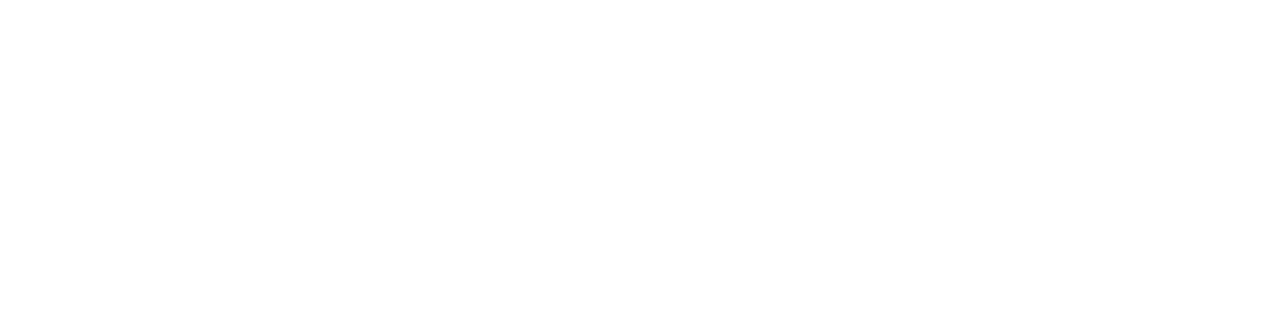
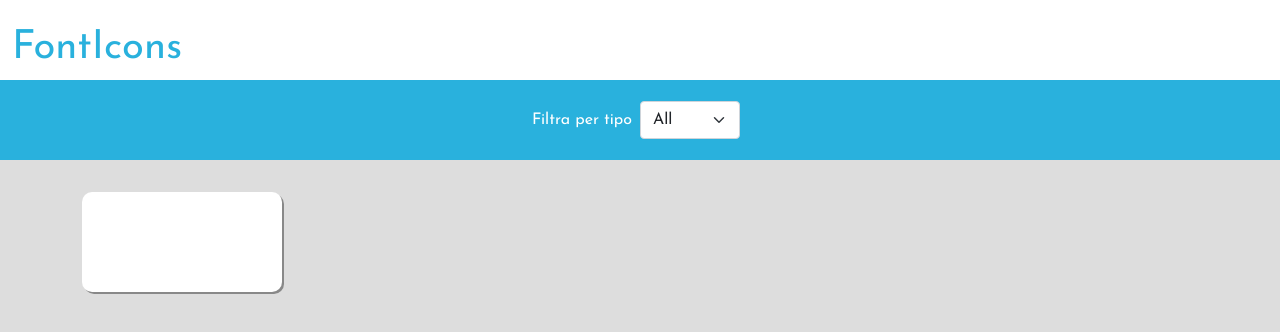
Before and after one commit to R3n1t0/js-es6-icons, a plain HTML site: page index.html in a window 1280 px wide. Drawn offline with nearby package versions, Linux system fonts and the light colour scheme.

Commit message:
ripreso da poco

```diff
--- a/css/style.css
+++ b/css/style.css
@@ -0,0 +1,40 @@
+body{
+  background-color: #dddddd;
+  font-family: 'Josefin Sans', sans-serif;
+}
+
+header .up{
+  background-color: white;
+  color: #29B1DD;
+  height: 80px;
+}
+
+header .down{
+  background-color: #29B1DD;
+  color: white;
+  height: 80px;
+}
+
+header .form-select{
+  width: 100px;
+}
+
+.rl-card{
+  background-color: white;
+  border-radius: 10px;
+  width: 200px;
+  height: 100px;
+  box-shadow: 2px 2px #888888;
+}
+
+animals{
+  color: #0000ff;
+}
+
+vegetables{
+  color: #FFA500;
+}
+
+vegetables{
+  color: #800080;
+}
--- a/index.html
+++ b/index.html
@@ -7,7 +7,13 @@
 
   <link rel="stylesheet" href="https://cdnjs.cloudflare.com/ajax/libs/font-awesome/4.7.0/css/font-awesome.min.css">
 
+  <link rel="preconnect" href="https://fonts.googleapis.com">
+  <link rel="preconnect" href="https://fonts.gstatic.com" crossorigin>
+  <link href="https://fonts.googleapis.com/css2?family=Josefin+Sans&family=Lato:wght@300&family=Montserrat:wght@300;400&family=Roboto&display=swap" rel="stylesheet">
+
+
   <link href="https://cdn.jsdelivr.net/npm/bootstrap@5.1.3/dist/css/bootstrap.min.css" rel="stylesheet" integrity="sha384-1BmE4kWBq78iYhFldvKuhfTAU6auU8tT94WrHftjDbrCEXSU1oBoqyl2QvZ6jIW3" crossorigin="anonymous">
+
 
   <link rel="stylesheet" href="./css/style.css">
 
@@ -15,6 +21,36 @@
 </head>
 <body>
 
+  <header>
+    <div class="container-fluid up d-flex align-items-end">
+      <h1>FontIcons</h1>
+    </div>
+    <div class="container-fluid d-flex down align-items-center justify-content-center ">
+      <span>Filtra per tipo </span>
+      <select class="form-select d-inline mx-2" aria-label="Default select example">
+        <option value = "0" selected>All</option>
+        <option value = "1" >Animal</option>
+        <option value = "2" >Vegetable</option>
+        <option value = "3" >User</option>
+      </select>
+    </div>
+  </header>
+
+  <main>
+
+    <div class="container">
+      <div class="row row-cols-xl-5 row-cols-lg-3 row-cols-md-2 row-cols-sm-1 flex-wrap mt-3">
+
+        <div class="col my-3">
+          <div class="rl-card d-flex justify-content-center align-items-center">
+            <i class="fa-solid fa-cat"></i>
+          </div>
+        </div>
+      </div>
+    </div>
+
+  </main>
+
 
   <script src="./js/script.js"></script>
 </body>
--- a/js/script.js
+++ b/js/script.js
@@ -0,0 +1 @@
+const categories = [];
```
